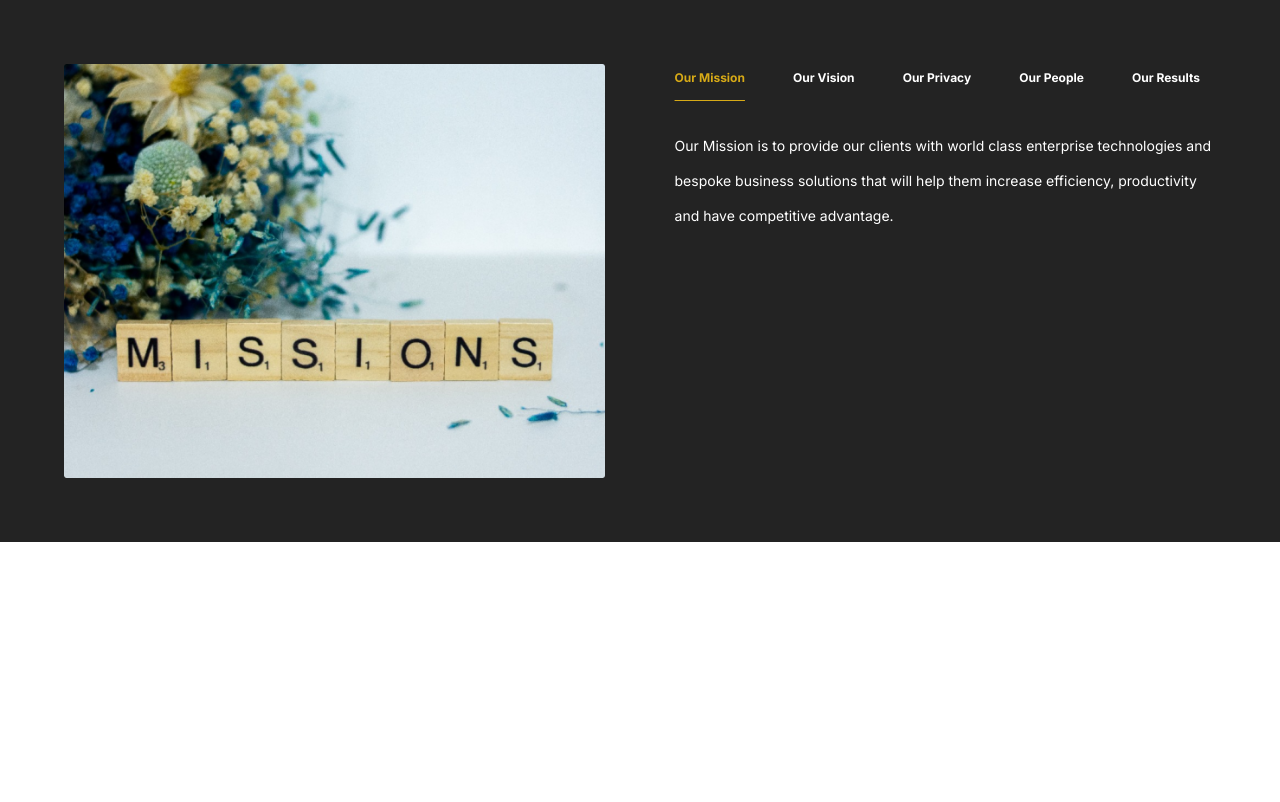
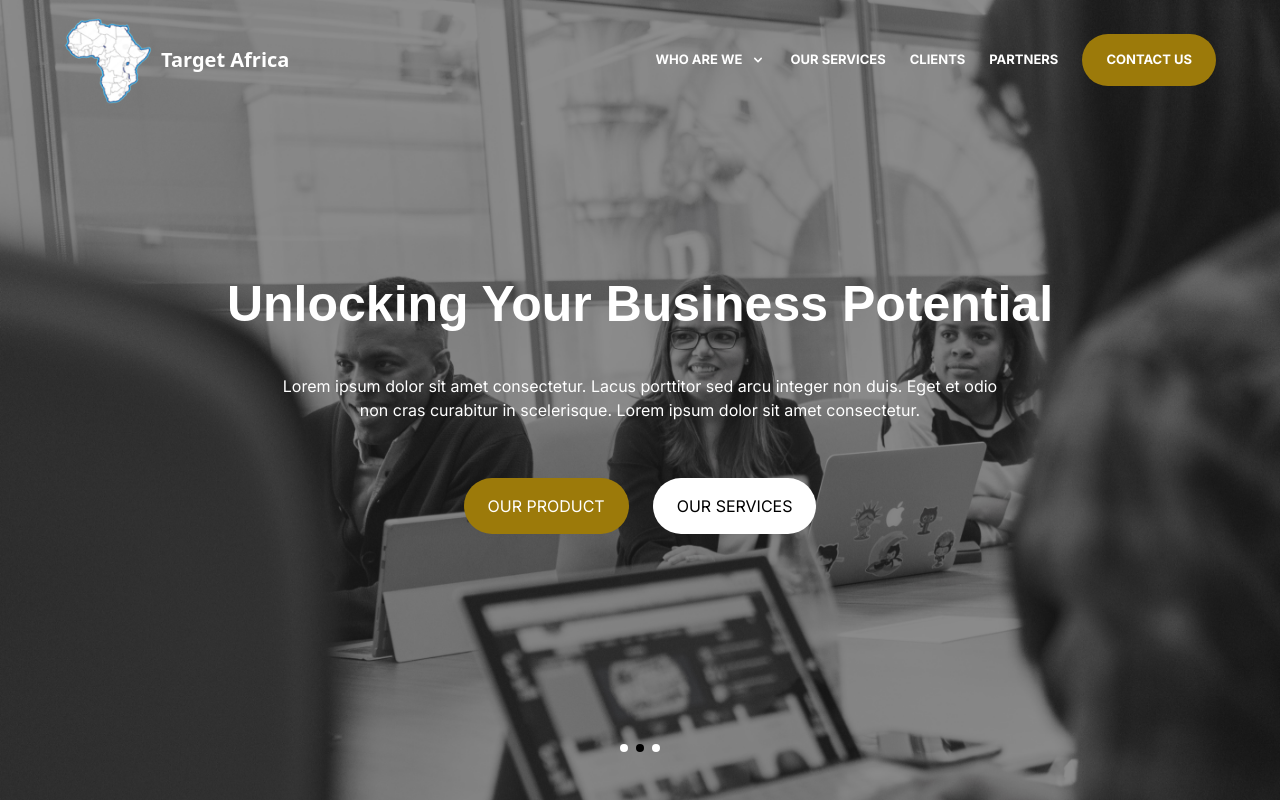
Before and after one commit to harllogeen/targetafricaa, an Angular app: page /mission in a window 1280 px wide. Shown: the top 802 px of the page. Built offline with nearby package versions, Linux system fonts and the light colour scheme.

Commit message:
adjusment

```diff
--- a/src/app/app-routing.module.ts
+++ b/src/app/app-routing.module.ts
@@ -13,7 +13,7 @@ const routes: Routes = [
     pathMatch: 'full',
   },
   { path: 'home', component: HomeComponent },
-  { path: 'services', component: OurServicesComponent },
+  { path: 'service', component: OurServicesComponent },
   { path: 'about', component: AboutUsComponent },
   { path: 'mission', component: OurMissionComponent },
 
--- a/src/app/app.component.html
+++ b/src/app/app.component.html
@@ -1,14 +1,11 @@
-<!-- <div></div>
 <div>
-  <app-home></app-home>
-  <app-about-us></app-about-us>
-  <app-our-company></app-our-company>
-  <app-our-mission></app-our-mission>
-  <app-our-services></app-our-services>
-  <app-contact></app-contact>
+  <div class="block sm:hidden"><app-navbarr></app-navbarr></div>
+
+  <app-home id="home"></app-home>
+  <app-about-us id="about"></app-about-us>
+  <app-our-company id="company"></app-our-company>
+  <app-our-mission id="mission"></app-our-mission>
+  <app-our-services id="service"></app-our-services>
+  <app-contact id="contact"></app-contact>
   <app-footer></app-footer>
-</div> -->
-<div class="block sm:hidden">
-  <app-navbarr></app-navbarr>
 </div>
-<router-outlet></router-outlet>
--- a/src/app/app.component.ts
+++ b/src/app/app.component.ts
@@ -12,18 +12,16 @@ export class AppComponent implements OnInit {
 
   title = 'targetAfricaa';
   ngOnInit() {
-    this.router.events
-      .pipe(filter((event: any) => event instanceof NavigationEnd))
-      .subscribe((event: NavigationEnd) => {
-        const fragment = event.urlAfterRedirects.split('#')[1];
-        if (fragment) {
-          const element = document.getElementById(fragment);
+    this.router.events.subscribe((event) => {
+      if (event instanceof NavigationEnd) {
+        const hash = window.location.hash;
+        if (hash) {
+          const element = document.querySelector(hash);
           if (element) {
-            element.scrollIntoView({ behavior: 'smooth', block: 'start' });
+            element.scrollIntoView({ behavior: 'smooth' });
           }
-        } else {
-          window.scrollTo({ top: 0, behavior: 'smooth' });
         }
-      });
+      }
+    });
   }
 }
--- a/src/app/component/navbarr/navbarr.component.html
+++ b/src/app/component/navbarr/navbarr.component.html
@@ -2,7 +2,7 @@
   <div
     class="flex bg-white md:bg-transparent py-4 sm:py-0 px-4 md:px-16 top-0 items-center justify-between"
   >
-    <div class="flex items-center" routerLink="/">
+    <div class="flex cursor-pointer items-center" href="#home">
       <div>
         <img src="../../../assets/images/logo.png" class="w-[45px] sm:w-full" />
       </div>
@@ -12,7 +12,7 @@
       >
     </div>
     <div class="hidden sm:flex items-center space-x-6 font-semibold font-inter">
-      <a routerLink="/home">
+      <div>
         <div
           class="relative inline-block"
           (mouseenter)="showDropdown = true"
@@ -51,42 +51,47 @@
           <!-- Dropdown Content -->
           <div
             *ngIf="showDropdown"
-            class="absolute !z-50 bg-white py-2 cursor-pointer w-60 rounded-md shadow-lg"
+            class="absolute !z-50 bg-white py-8 w-64 cursor-pointer rounded-md shadow-lg"
           >
             <!-- Dropdown Items -->
-            <div class="px-6 py-2">test 1</div>
-            <div class="px-6 py-2">test 2</div>
-            <div class="px-6 py-2">test 3</div>
-
-            <div class="px-6 py-2">test 4</div>
-
-            <div class="px-6 py-2">test 5</div>
-
-            <div class="px-6 py-2">test 6</div>
+            <ul class="space-y-4 pl-4 font-inter">
+              <li>
+                <a href="#about" class="text-[13px] xl:text-[14px]">About Us</a>
+              </li>
+              <li>
+                <a href="#company" class="text-[13px] xl:text-[14px]"
+                  >Our Company</a
+                >
+              </li>
+              <li>
+                <a href="#mission" class="text-[13px] !xl:text-[14px]"
+                  >Our Mission</a
+                >
+              </li>
+            </ul>
 
             <!-- Add more dropdown items as needed -->
           </div>
         </div>
-      </a>
+      </div>
       <a
-        routerLink="/services"
-        fragment="servicesSection"
+        href="#service"
         class="text-white text-[13px] xl:text-[14px] font-inter font-semibold hover:text-white"
         >OUR SERVICES</a
       >
       <a
-        routerLink="/about"
+        href="#about"
         fragment="aboutSection"
         class="text-white text-[13px] xl:text-[14px] font-inter font-semibold hover:text-white"
         >CLIENTS</a
       >
       <a
-        routerLink="/mission"
+        href="#mission"
         fragment="missionSection"
         class="text-white text-[13px] xl:text-[14px] font-inter font-semibold hover:text-white"
         >PARTNERS</a
       >
-      <a routerLink="/contact" fragment="contactSection">
+      <a href="#contact" fragment="contactSection">
         <button
           class="text-white text-[13px] xl:text-[14px] font-inter font-semibold bg-fcPrimary px-6 py-4 rounded-full hover:text-white"
         >
@@ -186,20 +191,32 @@
             <!-- Dropdown Content -->
             <div *ngIf="isDropdownOpen" class="py-2 cursor-pointer">
               <!-- Dropdown Items -->
-              <div class="px-6 py-2">test 1</div>
-              <div class="px-6 py-2">test 2</div>
-              <div class="px-6 py-2">test 3</div>
+              <div
+                class="px-6 py-2 hover:underline hover:underline-offset-[10px]"
+              >
+                <a href="#about"> About Us </a>
+              </div>
+              <div
+                class="px-6 py-2 hover:underline hover:underline-offset-[10px]"
+              >
+                <a href="#company">Our Company</a>
+              </div>
+              <div
+                class="px-6 py-2 hover:underline hover:underline-offset-[10px]"
+              >
+                <a href="#mission">Our Mission</a>
+              </div>
 
               <!-- Add more dropdown items as needed -->
             </div>
           </div>
         </div>
-        <a href="#" class="block py-2 px-4">OUR SERVICES</a>
-        <a href="#" class="block py-2 px-4">CLIENTS</a>
-        <a href="#" class="block py-2 px-4">PARTNERS</a>
-        <a href="#" class="block py-2 px-4">CONTACT US</a>
+        <a href="#service" class="block py-2 px-4">OUR SERVICES</a>
+        <a href="#about" class="block py-2 px-4">CLIENTS</a>
+        <a href="#mission" class="block py-2 px-4">PARTNERS</a>
+        <a href="#contact" class="block py-2 px-4">CONTACT US</a>
 
-        <div class="flex items-center justify-center py-20" routerLink="/">
+        <div class="flex items-center justify-center py-20" href="/">
           <div>
             <img
               src="../../../assets/images/logo.png"
@@ -227,7 +244,7 @@
       <a href="#" class="block py-2 px-4">PARTNERS</a>
       <a href="#" class="block py-2 px-4">CONTACT US</a>
 
-      <div class="flex items-center justify-center py-20" routerLink="/">
+      <div class="flex items-center justify-center py-20" href="/">
         <div>
           <img
             src="../../../assets/images/logo.png"
--- a/src/app/pages/about-us/about-us.component.html
+++ b/src/app/pages/about-us/about-us.component.html
@@ -1,4 +1,4 @@
-<section class="p-6 lg:p-16 xl:p-24 relative">
+<section class="p-6 lg:p-16 xl:p-24 relative" id="#about">
   <div class="w-full">
     <div
       class="grid lg:grid-cols-2 grid-cols-1 lg:gap-[6%] lg:max-h-screen text-center lg:text-start"
--- a/src/app/pages/home/home.component.html
+++ b/src/app/pages/home/home.component.html
@@ -1,4 +1,4 @@
-<section class="relative h-screen">
+<section class="relative h-screen" >
   <div
     *ngFor="let slide of slides; let i = index"
     [class.opacity-100]="currentIndex === i"
@@ -96,9 +96,3 @@
     ></span>
   </div>
 </section>
-<app-about-us></app-about-us>
-<app-our-company></app-our-company>
-<app-our-mission></app-our-mission>
-<app-our-services></app-our-services>
-<app-contact></app-contact>
-<app-footer></app-footer>
--- a/src/app/pages/our-mission/our-mission.component.html
+++ b/src/app/pages/our-mission/our-mission.component.html
@@ -1,5 +1,6 @@
 <section
   class="bg-fcBlack grid lg:grid-cols-2 grid-cols-1 md:gap-[6%] lg:max-h-screen text-start p-6 lg:p-16 xl:p-20"
+  id="#mission"
 >
   <div class="block lg:hidden">
     <div class="flex overflow-x-auto">
--- a/src/styles.scss
+++ b/src/styles.scss
@@ -19,4 +19,9 @@
 ::-webkit-scrollbar-thumb {
 }
 
+html {
+  scroll-behavior: smooth;
+}
+
+
 /* Apply the font family to desired elements */
```
Also changed, not shown: src/app/pages/contact/contact.component.html (+6 -2 lines).
